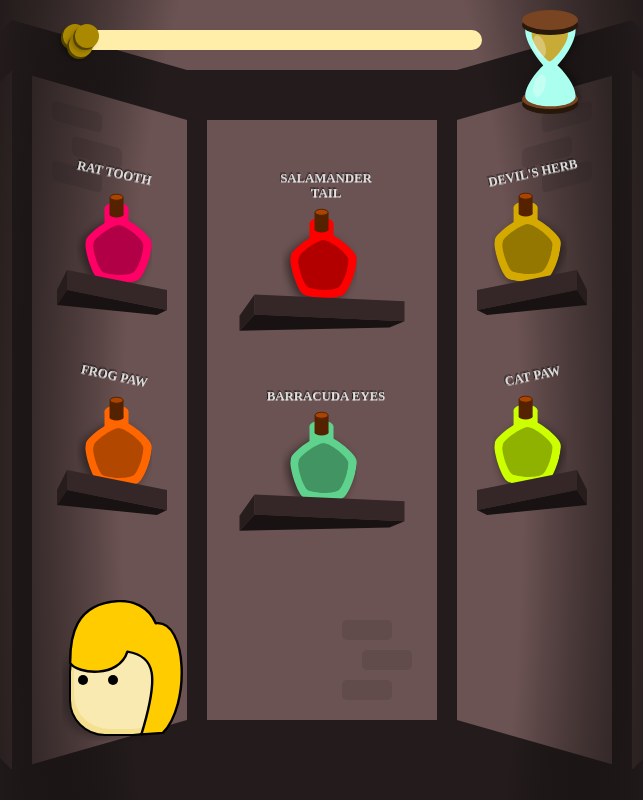
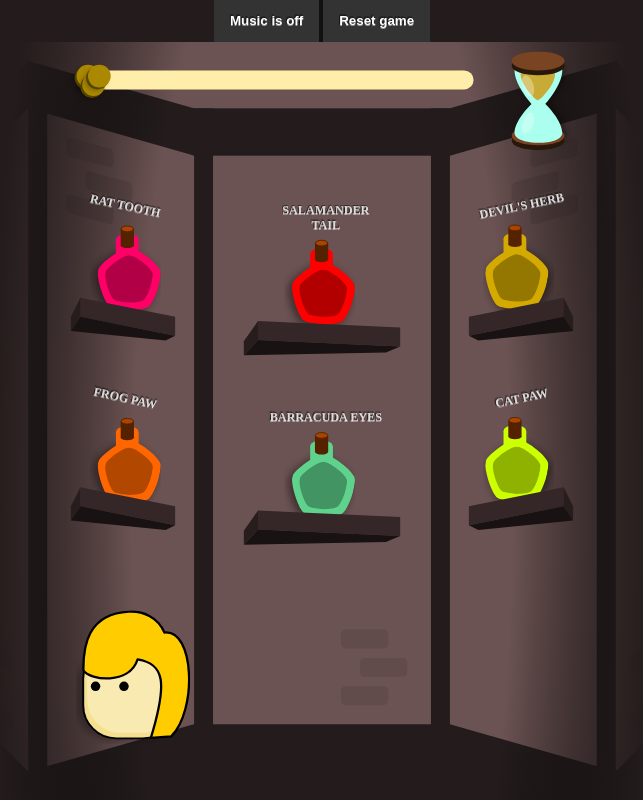
Before and after one commit to js13kGames/13th-Barbers-Guild, a website built with Vite: page index.html in a window 1280 px wide. Shown: the whole page, without its empty margins (318-961 px from the left). Built offline with nearby package versions, Linux system fonts and the light colour scheme; no server answers.

Commit message:
Add menu and support scaling the screen

```diff
--- a/index.html
+++ b/index.html
@@ -7,7 +7,16 @@
   </head>
   <body>
     <div id="wrap">
-      <div id="app"></div>
+      <div id="menu">
+        <div>
+          <button>Music is off</button>
+          <button>Reset game</button>
+          <div id="level-indicator"></div>
+        </div>
+      </div>
+      <div id="c-app">
+        <div id="app"></div>
+      </div>
     </div>
     <script type="module" src="/src/main.ts"></script>
   </body>
--- a/src/main.ts
+++ b/src/main.ts
@@ -13,18 +13,22 @@ import { notify, dismiss, newLevel, reset, gameComplete } from "./events";
 
 const ingredients = generateIngredients();
 
+const width = 720;
+const height = 800;
+
 function runApp() {
   listenToEvents();
   renderApp();
 }
 
 function renderApp() {
-  const [width, height, scale, isLandscape] = getFluidDimensions();
+  const [scale, isLandscape] = getFluidDimensions();
+  window.scale = scale;
   const root = getScaledRoot(scale, isLandscape);
   root.innerHTML = `
     ${createWalls(width, height)}
     ${createCauldron(height)}
-    ${createPotions(ingredients, scale)}
+    ${createPotions(ingredients)}
     ${createShelves(width, height)}
     ${createScore()}
     ${createTimer()}
@@ -61,12 +65,11 @@ function initApp() {
 }
 
 function getFluidDimensions() {
-  const width = 720;
-  const height = 800;
+  const menuHeight = 42;
   const xRate = window.innerWidth / width;
-  const yRate = window.innerHeight / height;
+  const yRate = (window.innerHeight - menuHeight) / height;
   const scale = Math.min(xRate, yRate);
-  return [width, height, scale, xRate > yRate] as const;
+  return [scale, xRate > yRate] as const;
 }
 
 function getScaledRoot(scale: number, isLandscape: boolean) {
@@ -90,6 +93,18 @@ function listenToEvents() {
   window.addEventListener("mouseup", () => {
     window.dispatchEvent(dismiss());
   });
+  // Reset on resize
+  window.addEventListener("resize", () => {
+    console.debug("resize");
+    const root = getElement("app");
+    const [scale, isLandscape] = getFluidDimensions();
+    window.scale = scale;
+    root.style.setProperty("transform", `scale(${scale})`);
+    root.style.setProperty(
+      "transform-origin",
+      isLandscape ? "top" : "left top",
+    );
+  });
 }
 
 runApp();
--- a/src/potions.ts
+++ b/src/potions.ts
@@ -7,11 +7,11 @@ type Column = 1 | 2 | 3;
 
 const centerDeltaY = 15;
 
-export function createPotions(ingredients: Ingredient[], scale: number) {
+export function createPotions(ingredients: Ingredient[]) {
   const positions = Array.from(generatePositions());
   return ingredients
     .map((ingredient, index) =>
-      createPotion(ingredient, scale, ...positions[index]),
+      createPotion(ingredient, ...positions[index]),
     )
     .join("");
 }
@@ -47,13 +47,12 @@ function* generatePositions() {
 
 function createPotion(
   ingredient: Ingredient,
-  scale: number,
   x: number,
   y: number,
   column: Column,
 ) {
   setTimeout(() => {
-    configEvents(ingredient, scale);
+    configEvents(ingredient);
   });
   return [
     potion(ingredient.id, ingredient.color, x, y, column),
@@ -125,7 +124,7 @@ function shape(color: string, width: number, height: number, blur?: boolean) {
   );
 }
 
-export function configEvents(ingredient: Ingredient, scale: number) {
+export function configEvents(ingredient: Ingredient) {
   let canDrag = false;
   let clicked = false;
   let initialX = 0;
@@ -149,8 +148,8 @@ export function configEvents(ingredient: Ingredient, scale: number) {
   }
   function move({ clientX, clientY }: Pick<MouseEvent, "clientX" | "clientY">) {
     if (clicked) {
-      deltaX = (clientX - initialX) / scale;
-      deltaY = (clientY - initialY) / scale;
+      deltaX = (clientX - initialX) / window.scale;
+      deltaY = (clientY - initialY) / window.scale;
       element.style.transform = `translate(${deltaX}px, ${deltaY}px)`;
       element.style.pointerEvents = "none";
     }
--- a/style/style.css
+++ b/style/style.css
@@ -9,15 +9,43 @@ body {
 }
 #wrap {
   display: flex;
+  flex-direction: column;
   align-items: center;
   justify-content: center;
   width: 100vw;
   height: 100vh;
   overflow: hidden;
 }
+/* center-app (app centralizer) */
+#c-app {
+  height: calc(100vh - 42px);
+  width: 100vw;
+}
+#menu {
+  height: 42px;
+  background: #111;
+}
+#menu > div {
+  margin: 0 auto;
+}
+#menu button {
+  height: 42px;
+  line-height: 42px;
+  margin: 0;
+  padding: 0 1rem;
+  color: #fff;
+  text-shadow: rgba(0,0,0,0.5) -1px 0, rgba(0,0,0,0.3) 0 -1px, rgba(255,255,255,0.5) 0 1px, rgba(0,0,0,0.3) -1px -2px;
+  font-weight: bold;
+  background: #333;
+  border: 0;
+}
+#menu button:hover {
+  text-decoration: underline;
+}
 #app {
   position: relative;
   width: 720px;
+  margin: 0 auto;
 }
 #app > svg,
 #app > p {
```
